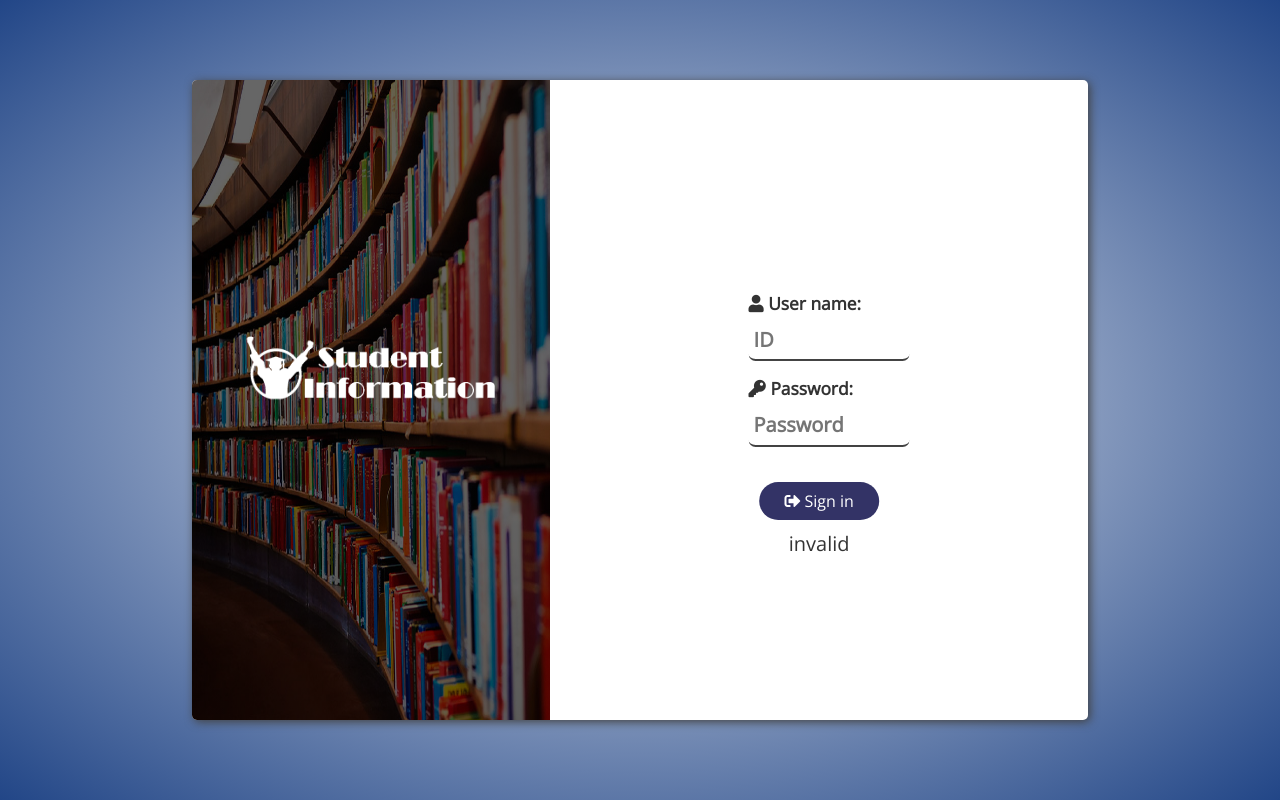
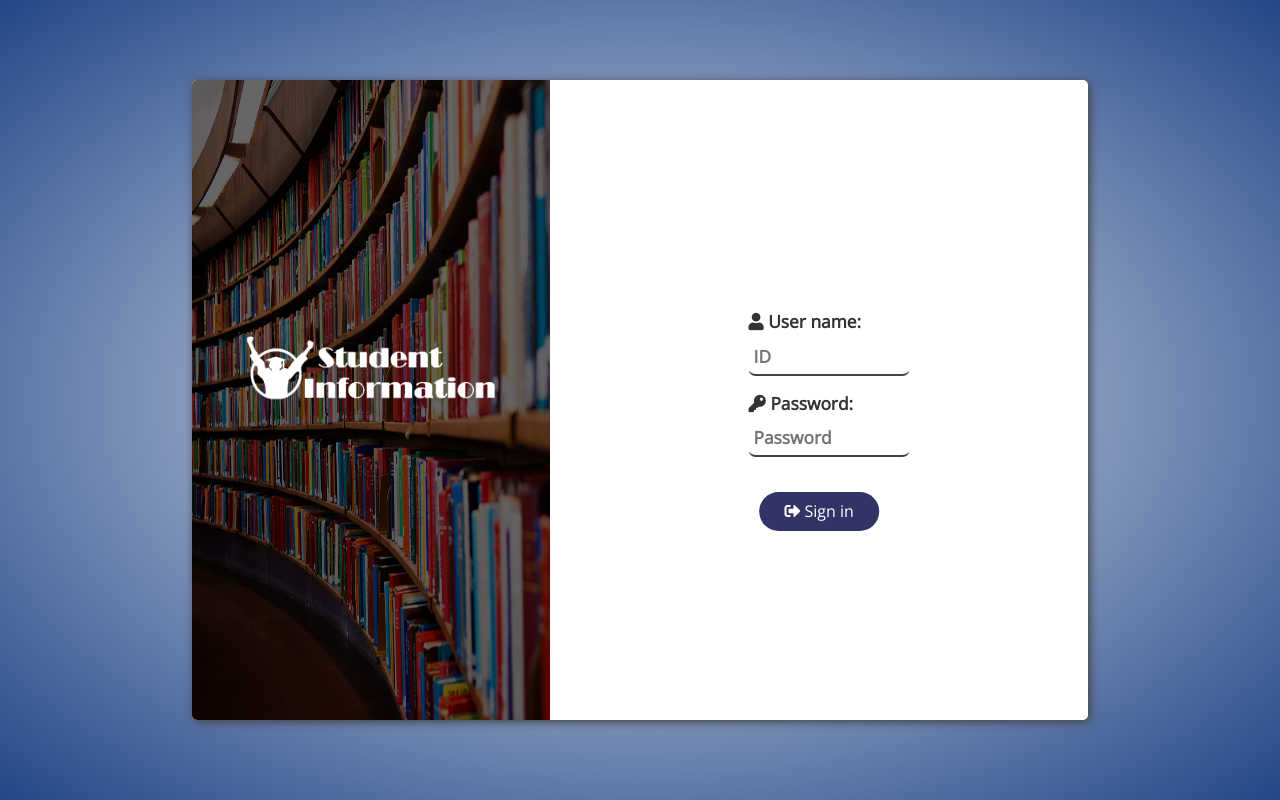
Before and after one commit to SardorAllaberganov/IP_project, a plain HTML site: page login.html in a window 1280 px wide. Both pictures are taken after a click on the button "Sign in". Drawn offline with nearby package versions, Linux system fonts and the light colour scheme.

Commit message:
21-02-2018

```diff
--- a/data/css/stylesheet.css
+++ b/data/css/stylesheet.css
@@ -84,5 +84,5 @@ input[type=number]::-webkit-outer-spin-button {
 	border-radius: 5px;
 }
 .login-img{width: 40%;border:none;border-radius: 5px 0 0 5px; float: left;background: linear-gradient(rgba(0,0,0,0.6), rgba(0,0,0,0.6)), url(../img/login-back.jpg);background-repeat: no-repeat;background-size: 100% 100%;background-position: right;/*   -webkit-filter: blur(2px);-moz-filter: blur(2px);-o-filter: blur(2px);-ms-filter: blur(2px);filter: blur(2px); */}.login-img img{width: 70%;position: relative;top: 45%;left: 50%;transform: translate(-50%,-50%);}
-.login{width: 60%; border: none;float: right;font-size: 15pt;}.login form{position: relative;top: 50%;left: 50%;text-align: center; transform: translate(-50%, -50%);}.login label{width:30%;margin: 10px;display: block; text-align: left;position: relative;left: 50%;transform: translateX(-50%);font-size: 13pt;}.login input{width: 100%;padding: 5px;border-radius: 7px;border:none;border-bottom: 2px  solid #424242;margin: 5px 0 5px 0;font-size: 15pt;}.login input:focus{outline:none;border-bottom: 2px solid #00BCD4;background: none; padding: 5px;border-radius: 7px;transition: all 0.4s;color: #00BCD4}.login input:focus::-webkit-input-placeholder{color: #00BCD4;}
-.login button{width: 120px;font-size: 12pt;padding: 8px;top: 20px;position: relative;border: none;border-radius: 20px;background-color: #333366;color: #fff;outline: none;}.login button:hover{color: #33cccc;box-shadow: inset 0 0 10px #33cccc;}#demo{position: relative;top: 30px;}
+.login{width: 60%; border: none;float: right;font-size: 15pt;}.login form{position: relative;top: 50%;left: 50%;text-align: center; transform: translate(-50%, -50%);}.login label{width:30%;margin: 10px;display: block; text-align: left;position: relative;left: 50%;transform: translateX(-50%);font-size: 13pt;}.login input{width: 100%;padding: 5px;border-radius: 7px;border:none;border-bottom: 2px  solid #424242;margin: 5px 0 5px 0;font-size: 13pt;}.login input:focus{outline:none;border-bottom: 2px solid #00BCD4;background: none; padding: 5px;border-radius: 7px;transition: all 0.4s;color: #00BCD4}.login input:focus::-webkit-input-placeholder{color: #00BCD4;}
+.login button{width: 120px;font-size: 12pt;padding: 8px;top: 20px;position: relative;border: none;border-radius: 20px;background-color: #333366;color: #fff;outline: none;}.login button:hover{color: #33cccc;box-shadow: inset 0 0 10px #33cccc;}#demo{position: absolute;top: 120%;left: 50%;text-align: center;transform: translate(-50%, -50%);}
--- a/login.html
+++ b/login.html
@@ -62,7 +62,11 @@
 			text = "invalid";
 		}
   		isValidID = true;isValidPass = true;
-		document.getElementById("demo").innerHTML = text;
+  		document.getElementById("demo").innerHTML = text;
+  		setTimeout(function(){
+  			document.getElementById("demo").innerHTML = "";
+  		}, 2500);
+
 	 }
   </script>
 </body>
```
Also changed, not shown: data/img/st_info.png.
